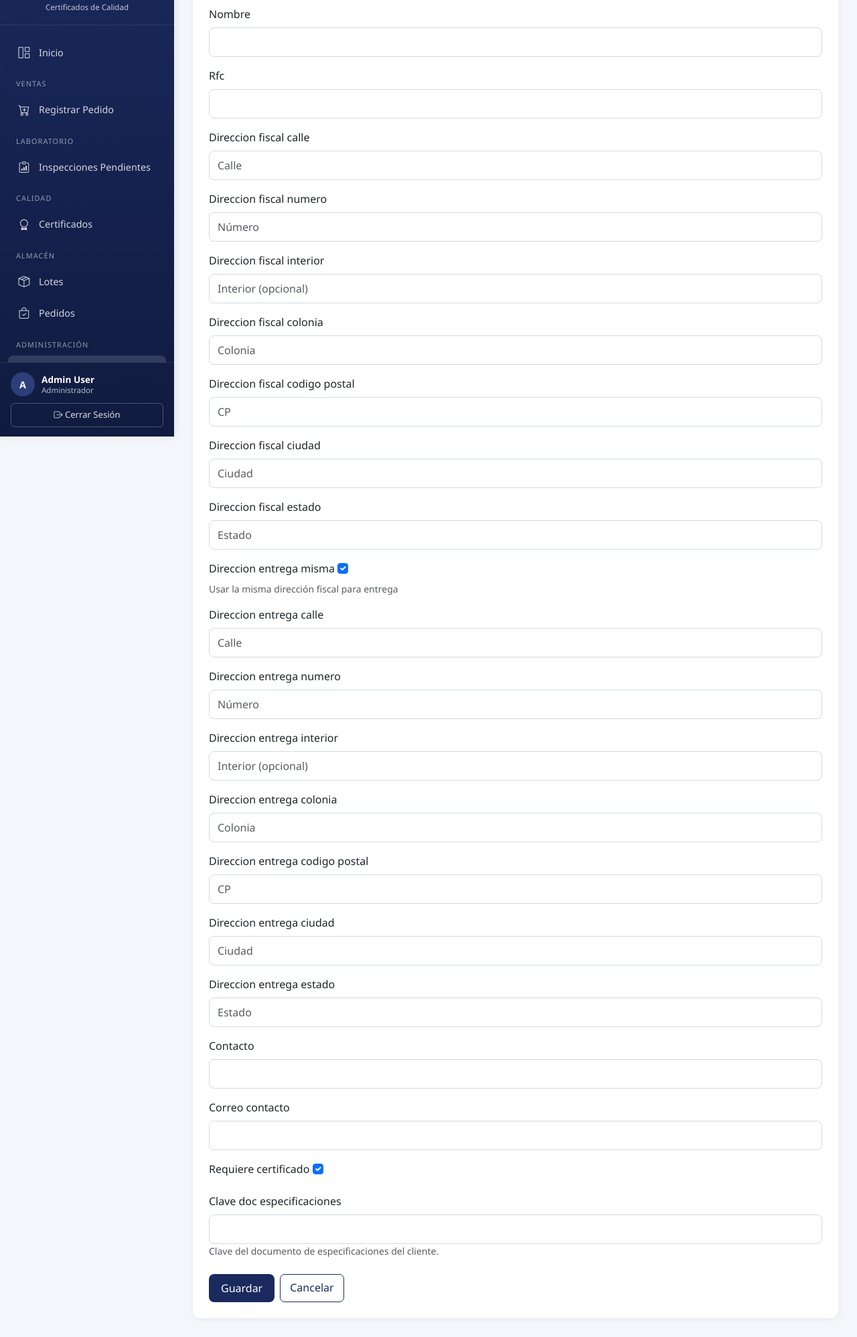
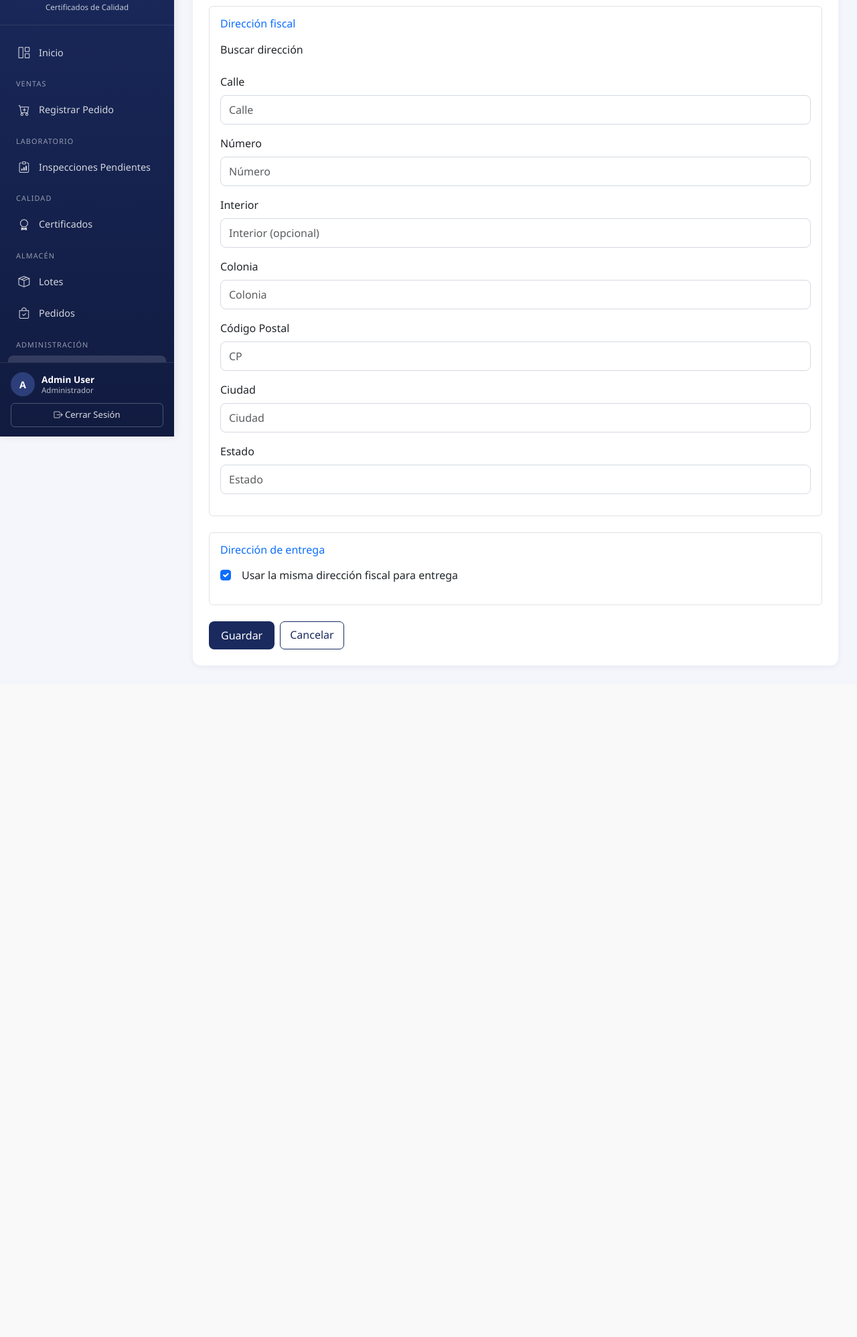
Before and after one commit to Jachuvi/DS-proyecto-aplicativo-integrador, a Django app: page /admin-catalogo/clientes/nuevo/ in a window 1280 px wide. Shown: the part 148-2145 px from the top of the page at 67% size. After the commit the page ends 1143 px from the top, so only its background shows below. Run offline with Django 5.2, Linux system fonts and the light colour scheme; a user stored in the database is signed in; some libraries are stand-ins or nearby versions.

Commit message:
Mejora formato cliente

```diff
--- a/certificados/forms.py
+++ b/certificados/forms.py
@@ -26,7 +26,6 @@ class ClienteForm(forms.ModelForm):
             "contacto",
             "correo_contacto",
             "requiere_certificado",
-            "clave_doc_especificaciones",
         ]
         widgets = {
             "nombre": forms.TextInput(attrs={"class": "form-control"}),
@@ -38,7 +37,7 @@ class ClienteForm(forms.ModelForm):
             "direccion_fiscal_codigo_postal": forms.TextInput(attrs={"class": "form-control", "placeholder": "CP", "maxlength": "5"}),
             "direccion_fiscal_ciudad": forms.TextInput(attrs={"class": "form-control", "placeholder": "Ciudad"}),
             "direccion_fiscal_estado": forms.TextInput(attrs={"class": "form-control", "placeholder": "Estado"}),
-            "direccion_entrega_misma": forms.CheckboxInput(attrs={"class": "form-check-input"}),
+            "direccion_entrega_misma": forms.CheckboxInput(attrs={"class": "form-check-input", "onchange": "toggleEntrega()"}),
             "direccion_entrega_calle": forms.TextInput(attrs={"class": "form-control", "placeholder": "Calle"}),
             "direccion_entrega_numero": forms.TextInput(attrs={"class": "form-control", "placeholder": "Número"}),
             "direccion_entrega_interior": forms.TextInput(attrs={"class": "form-control", "placeholder": "Interior (opcional)"}),
@@ -49,5 +48,4 @@ class ClienteForm(forms.ModelForm):
             "contacto": forms.TextInput(attrs={"class": "form-control"}),
             "correo_contacto": forms.EmailInput(attrs={"class": "form-control"}),
             "requiere_certificado": forms.CheckboxInput(attrs={"class": "form-check-input"}),
-            "clave_doc_especificaciones": forms.TextInput(attrs={"class": "form-control"}),
         }
--- a/certificados/templates/certificados/admin/cliente_form.html
+++ b/certificados/templates/certificados/admin/cliente_form.html
@@ -1,6 +1,21 @@
 {% extends "certificados/admin/_catalogo_form.html" %}
 {% block extra_head %}
 <script src="https://maps.googleapis.com/maps/api/js?key={{ google_maps_api_key }}&loading=async" async defer></script>
+<script>
+function initAutocomplete() {
+    const addressInput = document.querySelector('[name="direccion_fiscal"]');
+    if (addressInput) {
+        new google.maps.places.Autocomplete(addressInput);
+    }
+
+    const entregaInput = document.querySelector('[name="direccion_entrega"]');
+    if (entregaInput) {
+        new google.maps.places.Autocomplete(entregaInput);
+    }
+}
+
+document.addEventListener('DOMContentLoaded', initAutocomplete);
+</script>
 {% endblock %}
 {% block content %}
 <div class="card">
@@ -9,7 +24,7 @@
         <form method="post">
             {% csrf_token %}
             {% for field in form %}
-            {% if field.name == 'calle' %}
+            {% if field.name == 'direccion_fiscal_calle' %}
             <fieldset class="mb-4 border p-3 rounded">
                 <legend class="h6 mb-3 text-primary">Dirección fiscal</legend>
                 <div class="mb-3">
@@ -17,13 +32,58 @@
                     <div id="address-autocomplete-container"></div>
                 </div>
             {% endif %}
+            {% if field.name in 'direccion_fiscal_calle,direccion_fiscal_numero,direccion_fiscal_interior,direccion_fiscal_colonia,direccion_fiscal_codigo_postal,direccion_fiscal_ciudad,direccion_fiscal_estado' %}
             <div class="mb-3">
-                <label for="{{ field.id_for_label }}" class="form-label">{{ field.label }}</label>
+                <label for="{{ field.id_for_label }}" class="form-label">
+                    {% if field.name == 'direccion_fiscal_calle' %}Calle
+                    {% elif field.name == 'direccion_fiscal_numero' %}Número
+                    {% elif field.name == 'direccion_fiscal_interior' %}Interior
+                    {% elif field.name == 'direccion_fiscal_colonia' %}Colonia
+                    {% elif field.name == 'direccion_fiscal_codigo_postal' %}Código Postal
+                    {% elif field.name == 'direccion_fiscal_ciudad' %}Ciudad
+                    {% elif field.name == 'direccion_fiscal_estado' %}Estado
+                    {% endif %}
+                </label>
                 {{ field }}
                 {% if field.help_text %}<small class="text-muted d-block">{{ field.help_text }}</small>{% endif %}
                 {% if field.errors %}<div class="text-danger small mt-1">{{ field.errors|join:" " }}</div>{% endif %}
             </div>
-            {% if field.name == 'estado' %}
+            {% endif %}
+            {% if field.name == 'direccion_fiscal_estado' %}
+            </fieldset>
+            {% endif %}
+            {% if field.name == 'direccion_entrega_misma' %}
+            <fieldset class="mb-4 border p-3 rounded" id="entrega_fieldset">
+                <legend class="h6 mb-3 text-primary">Dirección de entrega</legend>
+                <div class="form-check mb-3">
+                    {{ field }}
+                    <label for="{{ field.id_for_label }}" class="form-check-label ms-2">{{ field.help_text|default:"Usar la misma dirección fiscal para entrega" }}</label>
+                </div>
+                <div id="direccion_entrega_inputs" style="display: none;">
+                    <div class="mb-3">
+                        <label class="form-label">Buscar dirección</label>
+                        <div id="address-autocomplete-entrega-container"></div>
+                    </div>
+            {% endif %}
+            {% if field.name in 'direccion_entrega_calle,direccion_entrega_numero,direccion_entrega_interior,direccion_entrega_colonia,direccion_entrega_codigo_postal,direccion_entrega_ciudad,direccion_entrega_estado' %}
+            <div class="mb-3">
+                <label for="{{ field.id_for_label }}" class="form-label">
+                    {% if field.name == 'direccion_entrega_calle' %}Calle
+                    {% elif field.name == 'direccion_entrega_numero' %}Número
+                    {% elif field.name == 'direccion_entrega_interior' %}Interior
+                    {% elif field.name == 'direccion_entrega_colonia' %}Colonia
+                    {% elif field.name == 'direccion_entrega_codigo_postal' %}Código Postal
+                    {% elif field.name == 'direccion_entrega_ciudad' %}Ciudad
+                    {% elif field.name == 'direccion_entrega_estado' %}Estado
+                    {% endif %}
+                </label>
+                {{ field }}
+                {% if field.help_text %}<small class="text-muted d-block">{{ field.help_text }}</small>{% endif %}
+                {% if field.errors %}<div class="text-danger small mt-1">{{ field.errors|join:" " }}</div>{% endif %}
+            </div>
+            {% endif %}
+            {% if field.name == 'direccion_entrega_estado' %}
+                </div>
             </fieldset>
             {% endif %}
             {% endfor %}
@@ -36,6 +96,22 @@
 </div>
 
 <script>
+function toggleEntrega() {
+    const checkbox = document.querySelector('[name="direccion_entrega_misma"]');
+    const entregaDiv = document.getElementById('direccion_entrega_inputs');
+    if (entregaDiv) {
+        entregaDiv.style.display = checkbox.checked ? 'none' : 'block';
+    }
+}
+
+document.addEventListener('DOMContentLoaded', function() {
+    toggleEntrega();
+
+    const checkbox = document.querySelector('[name="direccion_entrega_misma"]');
+    if (checkbox) {
+        checkbox.addEventListener('change', toggleEntrega);
+    }
+});
 
 async function initAddressAutocomplete() {
     if (!window.google) {
@@ -45,18 +121,30 @@ async function initAddressAutocomplete() {
 
     await google.maps.importLibrary('places');
 
+    // Fiscal address autocomplete
     const placeAutocomplete = new google.maps.places.PlaceAutocompleteElement({
         includedRegionCodes: ['mx']
     });
-
-
-
     placeAutocomplete.className = 'form-control';
-
-
     document.getElementById('address-autocomplete-container').appendChild(placeAutocomplete);
 
     placeAutocomplete.addEventListener('gmp-select', async (event) => {
+        fillAddressFields(event, 'direccion_fiscal');
+    });
+
+    // Delivery address autocomplete
+    const placeAutocompleteEntrega = new google.maps.places.PlaceAutocompleteElement({
+        includedRegionCodes: ['mx']
+    });
+    placeAutocompleteEntrega.className = 'form-control';
+    document.getElementById('address-autocomplete-entrega-container').appendChild(placeAutocompleteEntrega);
+
+    placeAutocompleteEntrega.addEventListener('gmp-select', async (event) => {
+        fillAddressFields(event, 'direccion_entrega');
+    });
+}
+
+async function fillAddressFields(event, prefix) {
     const placePrediction = event.placePrediction;
     const place = placePrediction.toPlace();
 
@@ -65,31 +153,28 @@ async function initAddressAutocomplete() {
     });
 
     const components = {
-            street_number: 'numero_exterior',
-            route: 'calle',
-            sublocality: 'colonia',
-            neighborhood: 'colonia',
-            locality: 'ciudad',
-            administrative_area_level_1: 'estado',
-            postal_code: 'codigo_postal'
+        street_number: `${prefix}_numero`,
+        route: `${prefix}_calle`,
+        sublocality: `${prefix}_colonia`,
+        neighborhood: `${prefix}_colonia`,
+        locality: `${prefix}_ciudad`,
+        administrative_area_level_1: `${prefix}_estado`,
+        postal_code: `${prefix}_codigo_postal`
     };
 
     place.addressComponents.forEach((component) => {
-                      console.log(component)
         component.types.forEach((type) => {
             const fieldName = components[type];
             if (fieldName) {
                 const field = document.querySelector(`[name="${fieldName}"]`);
                 if (field) {
-                      console.log(field)
                     field.value = component.longText;
                 }
             }
             if (type === 'street_number') {
-                    const numField = document.querySelector('[name="numero_exterior"]');
+                const numField = document.querySelector(`[name="${prefix}_numero"]`);
                 if (numField) numField.value = component.shortText;
             }
-            });
         });
     });
 }
@@ -99,6 +184,5 @@ if (document.readyState === 'loading') {
 } else {
     initAddressAutocomplete();
 }
-
 </script>
 {% endblock %}
```
Lines whose indentation alone changed are shown as unchanged.
